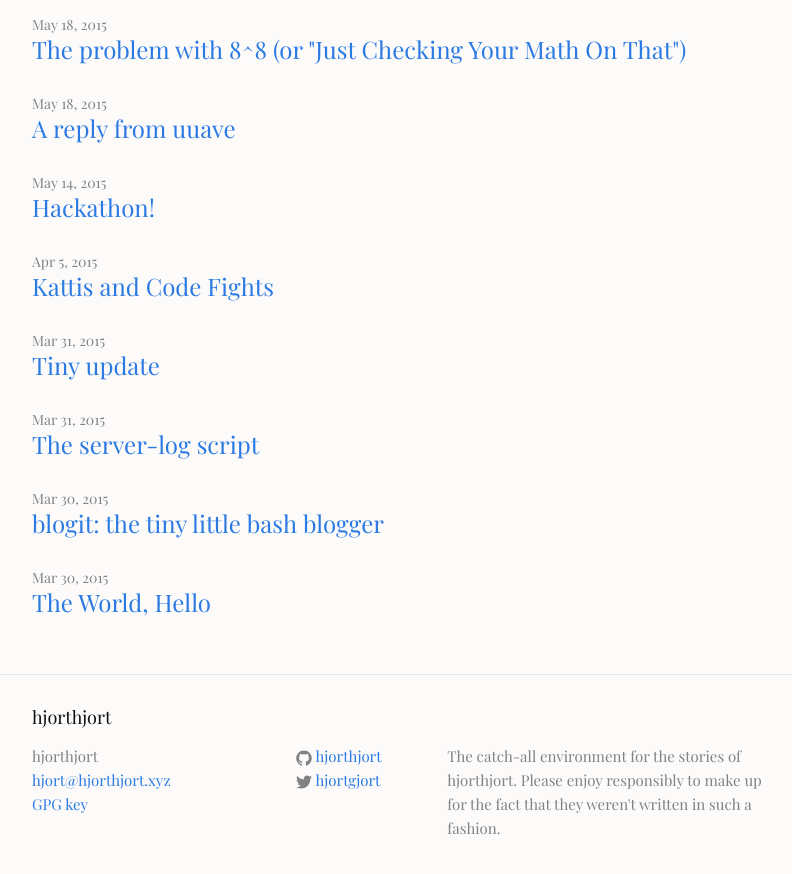
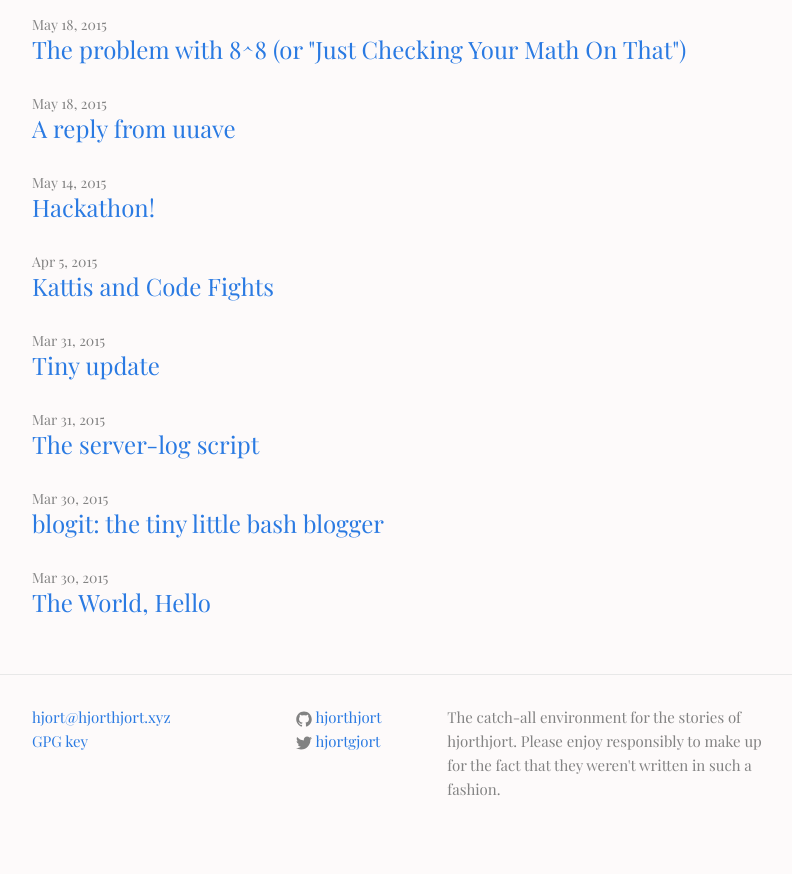
Before and after one commit to hjorthjort/hjorthjort.github.io, a Jekyll site: the page built from index.html, in a window 1280 px wide and 900 px high, scrolled down 1510 px. Shown: the top 874 px of the window, without its empty margins (238-1030 px from the left). Built offline with Jekyll 4.4.1, drawn with Linux system fonts in a browser that asks for light colours.

Commit message:
Remove redundant pieces of footer

```diff
--- a/_includes/footer.html
+++ b/_includes/footer.html
@@ -2,12 +2,10 @@
 
   <div class="wrapper">
 
-    <h2 class="footer-heading">{{ site.title }}</h2>
 
     <div class="footer-col-wrapper">
       <div class="footer-col footer-col-1">
         <ul class="contact-list">
-          <li>{{ site.title }}</li>
           <li><a href="mailto:{{ site.email }}">{{ site.email }}</a></li>
           <li><a href={{ "/assets/gpg-hjorthjort.txt" }}>GPG key</a></li>
         </ul>
```
